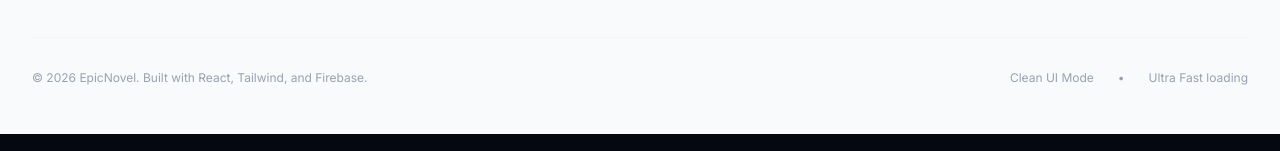
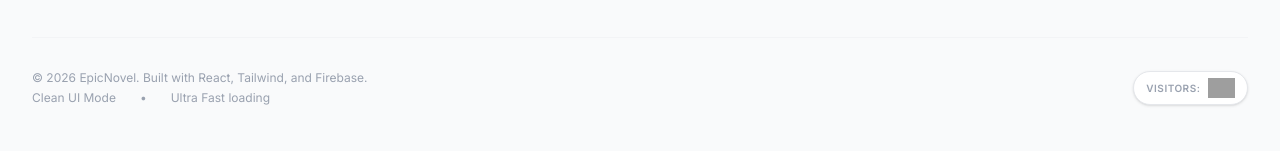
Before and after one commit to caissaten/epicnovel, a React (Vite) app: page / in a window 1280 px wide. Shown: the part 1043-1194 px from the top of the page. Built offline with nearby package versions, Linux system fonts and the light colour scheme; no server answers; the database is empty; grey boxes are pictures that could not be loaded.

Commit message:
Update Footer.tsx

```diff
--- a/src/components/Footer.tsx
+++ b/src/components/Footer.tsx
@@ -69,7 +69,9 @@ export default function Footer({ onNavigate }: FooterProps) {
           </div>
         </div>
 
+        {/* Bagian Bawah Footer */}
         <div className="mt-12 pt-8 border-t border-gray-100 dark:border-gray-800 flex flex-col sm:flex-row justify-between items-center gap-4">
+          <div className="flex flex-col gap-2 sm:gap-1">
             <p className="text-xs text-gray-400 dark:text-gray-500">
               &copy; {new Date().getFullYear()} EpicNovel. Built with React, Tailwind, and Firebase.
             </p>
@@ -79,6 +81,19 @@ export default function Footer({ onNavigate }: FooterProps) {
               <span>Ultra Fast loading</span>
             </div>
           </div>
+
+          {/* WIDGET VISITOR COUNTER */}
+          <div className="flex items-center gap-2 bg-white dark:bg-zinc-900 px-3 py-1.5 rounded-full border border-gray-200 dark:border-gray-800 shadow-sm">
+            <span className="text-[10px] font-semibold tracking-wider text-gray-400 dark:text-gray-500 uppercase">
+              Visitors:
+            </span>
+            <img
+              src="https://hits.seeyoufarm.com/api/count/incr/badge.svg?url=https%3A%2F%2Fmiraipages.site&count_bg=%234f46e5&title_bg=%23374151&icon=&icon_color=%23e5e7eb&title=hits&edge_flat=true"
+              alt="Visitor Count"
+              className="h-5"
+            />
+          </div>
+        </div>
       </div>
     </footer>
   );
```
Lines whose indentation alone changed are shown as unchanged.
